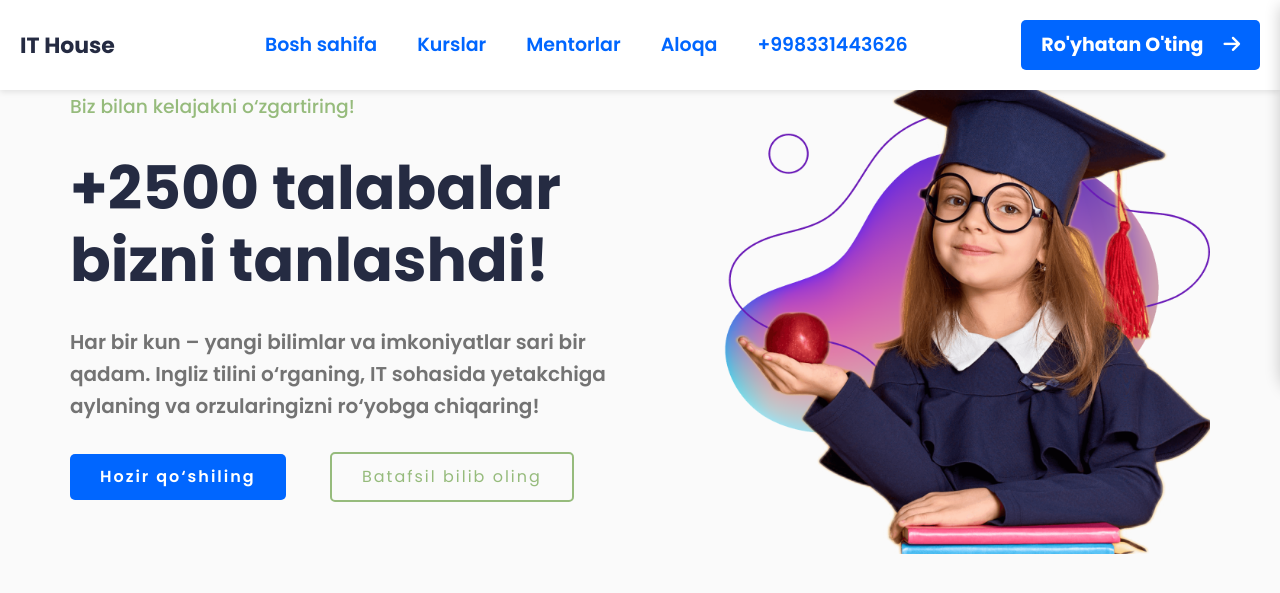
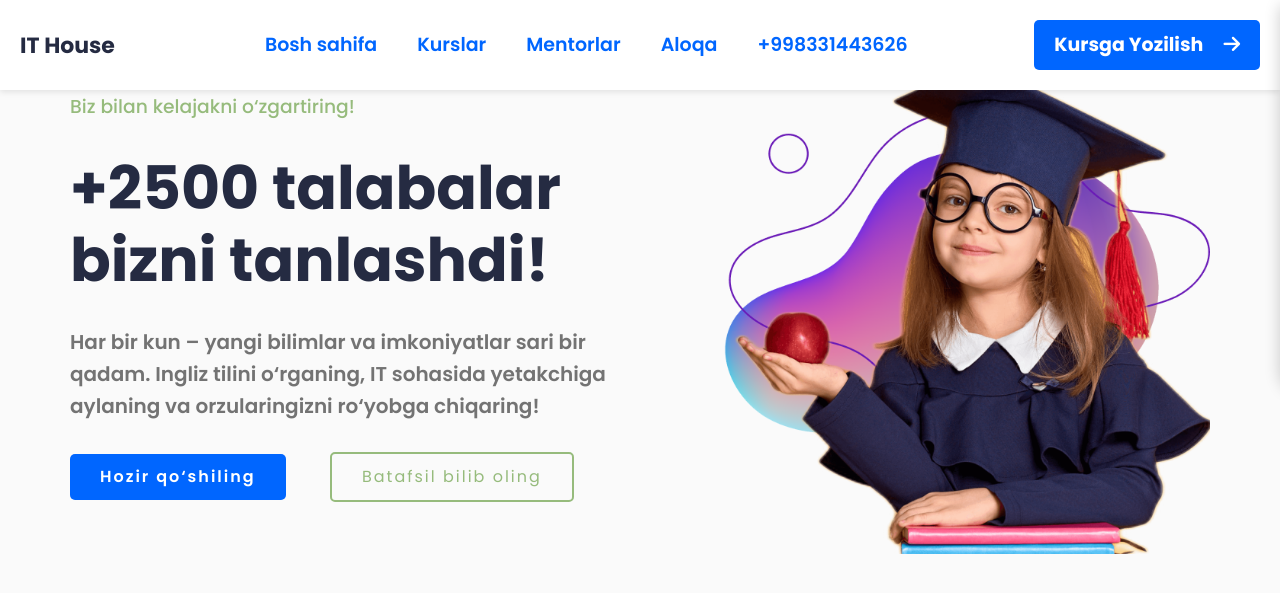
Before and after one commit to Eshukurullohdev/ITHOUSE, a Django app: template House/templates/home.html in a window 1280 px wide. Shown: the top 593 px of the page. Run offline with Django 5.2, Linux system fonts and the light colour scheme; the template is opened without the code that fills it, so the values that code supplies are empty; parts of the project's set-up code (start-up, migrations or seed data) failed here and were passed over.

Commit message:
append of cedeis

```diff
--- a/House/templates/navigation.html
+++ b/House/templates/navigation.html
@@ -14,7 +14,7 @@
             </div>
             <div class="nav_right">
                 <!-- <a class="login" href="#">Login</a> -->
-                <a class="join" href="https://ithouse.edutizim.uz/order/entry/?survey=s33">Ro'yhatan O'ting<i class="fa-solid fa-arrow-right"></i></a>
+                <a class="join" href="https://ithouse.edutizim.uz/order/entry/?survey=s33">Kursga Yozilish<i class="fa-solid fa-arrow-right"></i></a>
             </div>
 
             <div class="menu-toggle" onclick="toggleMenu()">☰</div>
```
